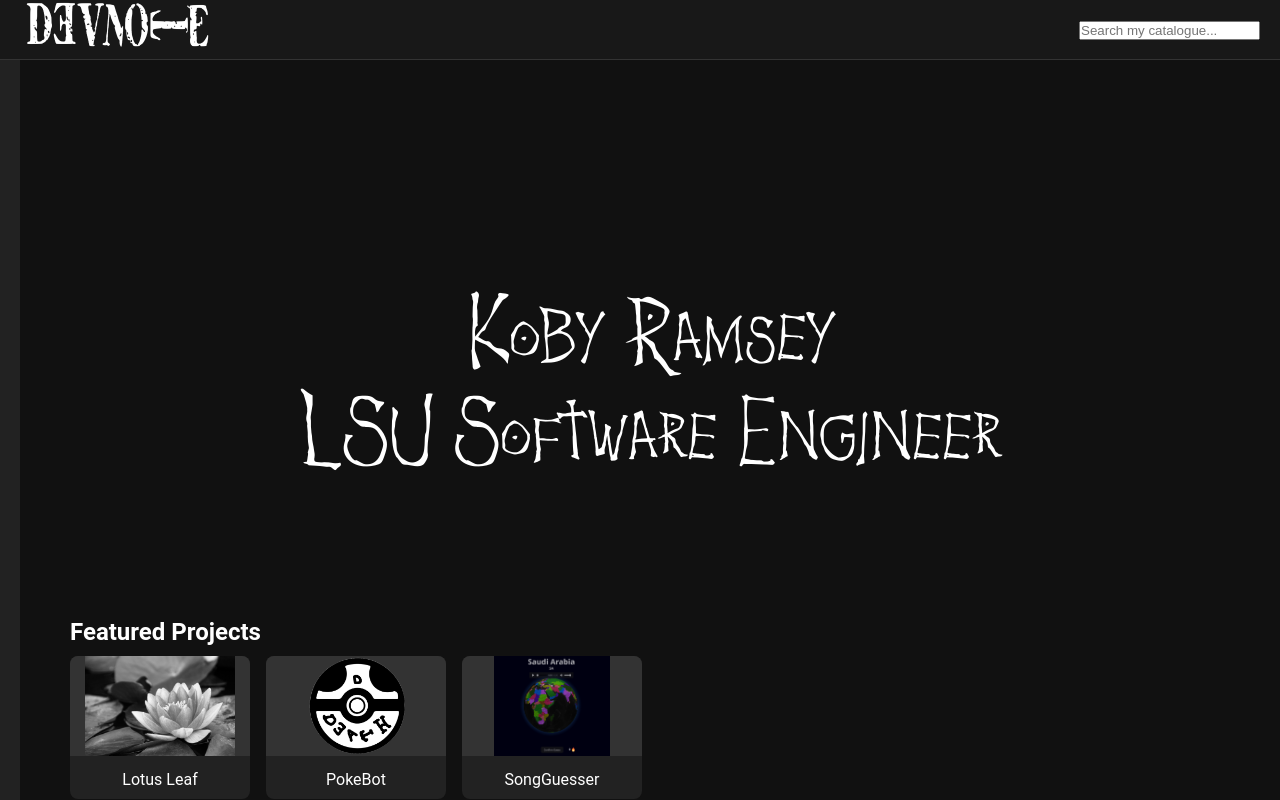
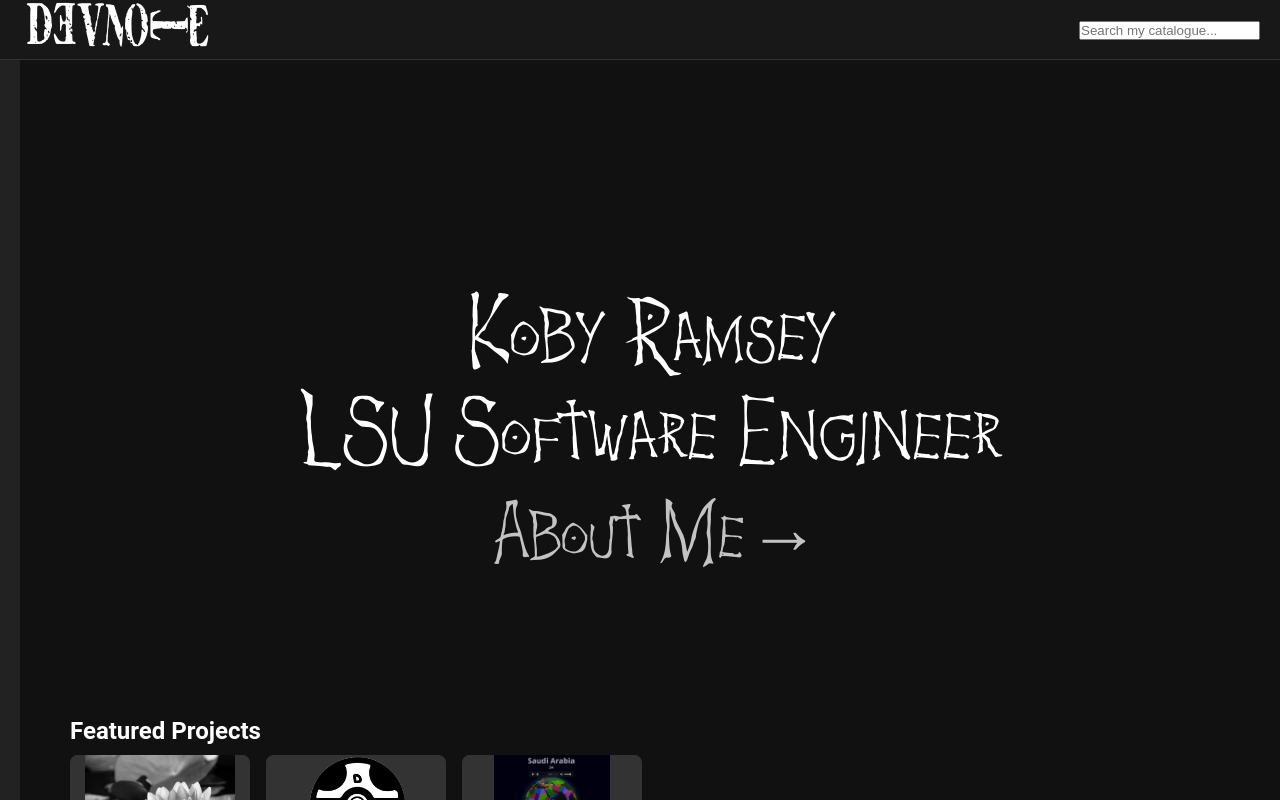
Before and after one commit to YamiKir/portfolio-site, a Next.js app in the folder front-end/: page / in a window 1280 px wide. Built offline with nearby package versions, Linux system fonts and the light colour scheme.

Commit message:
added a link on the homepage that redirects to the about page.

```diff
--- a/front-end/src/app/page.tsx
+++ b/front-end/src/app/page.tsx
@@ -4,6 +4,7 @@ import CategoryRow from "../components/CategoryRow";
 import React from "react";
 import ScrollToHash from "./ScrollToHash";
 import PathnameLogger from "./PathnameLogger";
+import Link from "next/link";
 
 
 
@@ -42,7 +43,10 @@ export default function Home() {
       <main id="home" className={styles.main}>
         <h1 id ="intro-self" className={styles.introduction}>
             {introMsg}
-
+            <br></br>
+             <Link href="/about" className={styles.aboutInline}>
+               About Me →
+            </Link>
          </h1>
 
           <CategoryRow title="Featured Projects" items={feats} />
--- a/front-end/src/styles/Home.module.css
+++ b/front-end/src/styles/Home.module.css
@@ -51,6 +51,10 @@
   top: 0;
   width: 100%;
   z-index: 1000;
+}
+.aboutInline {
+  font-size: 0.9em;
+  opacity: 0.75;
 }
 
 .header {
```
